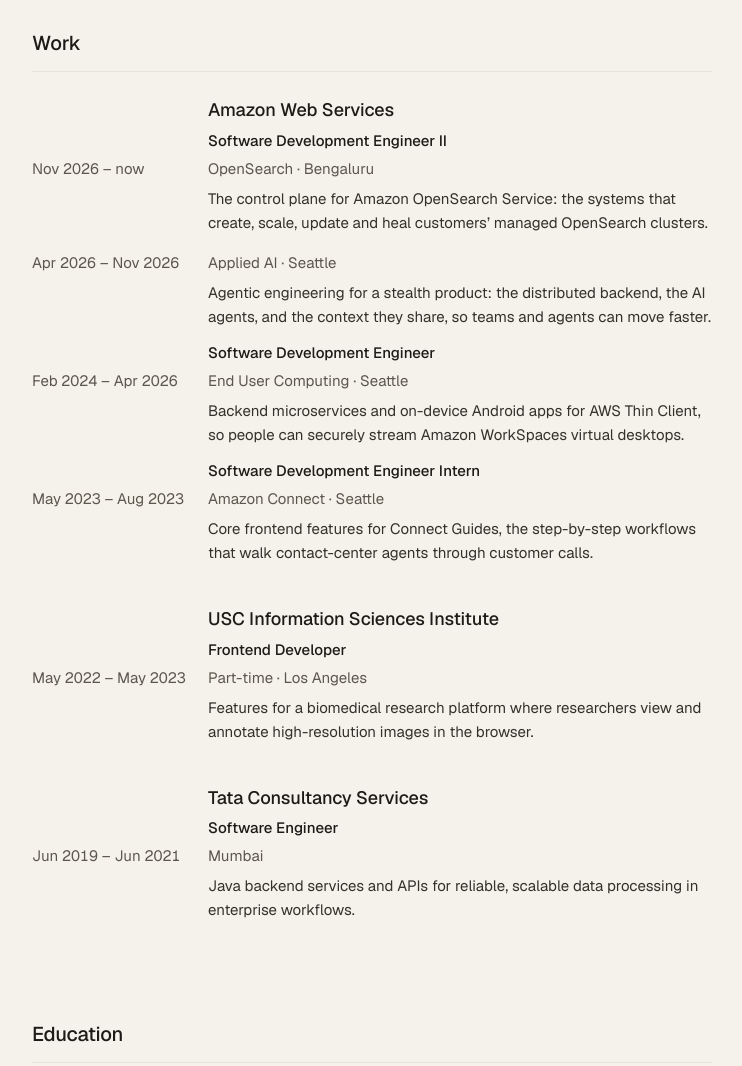
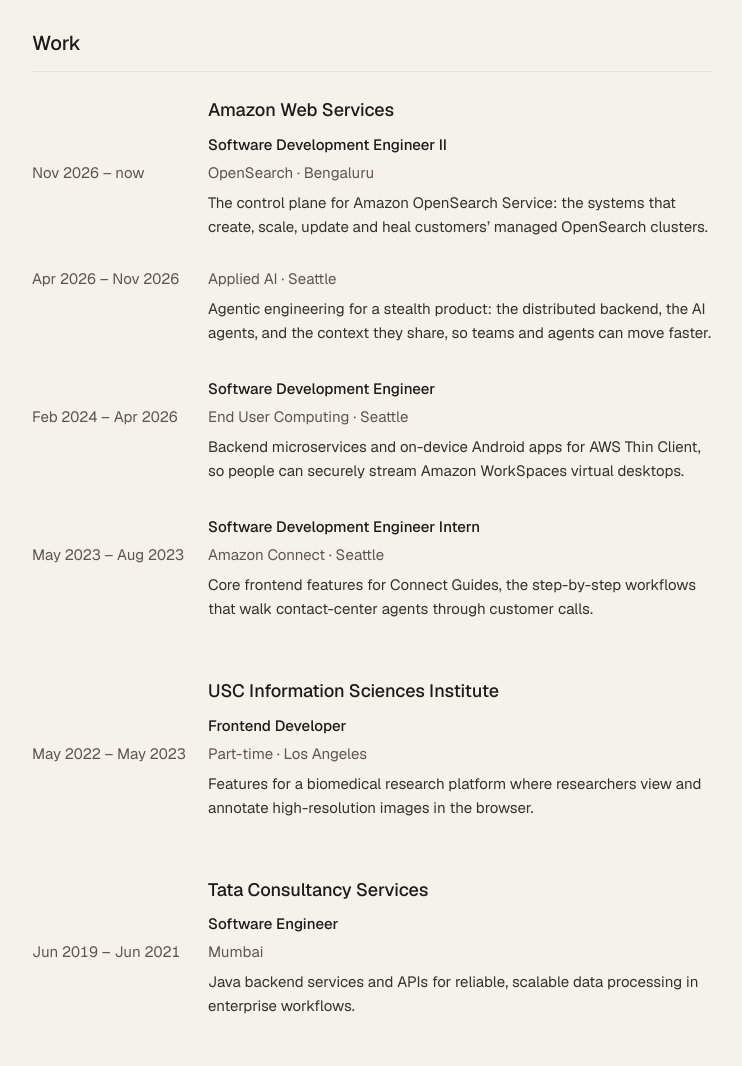
Before and after one commit to nikhiilll/nikhilpawar.dev, a plain HTML site: page index.html in a window 1280 px wide. Shown: the part 520-1586 px from the top of the page, without its empty margins (268-1010 px from the left). Drawn offline with Linux system fonts and the light colour scheme.

Commit message:
More space between Work entries
Teams under a title 28px apart, titles 32px, companies 56px.

Co-Authored-By: Claude Opus 5.5 <noreply@anthropic.com>

```diff
--- a/site.css
+++ b/site.css
@@ -69,13 +69,13 @@ a { color: inherit; }
 
 /* Work: company, then each title, then each team with its own dates in the left column */
 .work .r { display: grid; grid-template-columns: 160px 1fr; gap: 16px; align-items: baseline; }
-.work .co + .co { margin-top: 40px; }
+.work .co + .co { margin-top: 56px; }
 .co-name { font-size: 18px; font-weight: 500; letter-spacing: -0.005em; }
 .work .t { font-weight: 500; }
-.work .r + .pos { margin-top: 4px; }
-.work .pos + .pos { margin-top: 12px; }
+.work .r + .pos { margin-top: 8px; }
+.work .pos + .pos { margin-top: 32px; }
 .work .tm { margin-top: 4px; }
-.work .tm + .tm { margin-top: 16px; }
+.work .tm + .tm { margin-top: 28px; }
 .tn { color: var(--fact); }
 .read a { text-decoration: underline; text-decoration-color: var(--under); text-underline-offset: .2em; }
 .read a:hover { text-decoration-color: var(--accent); }
```
